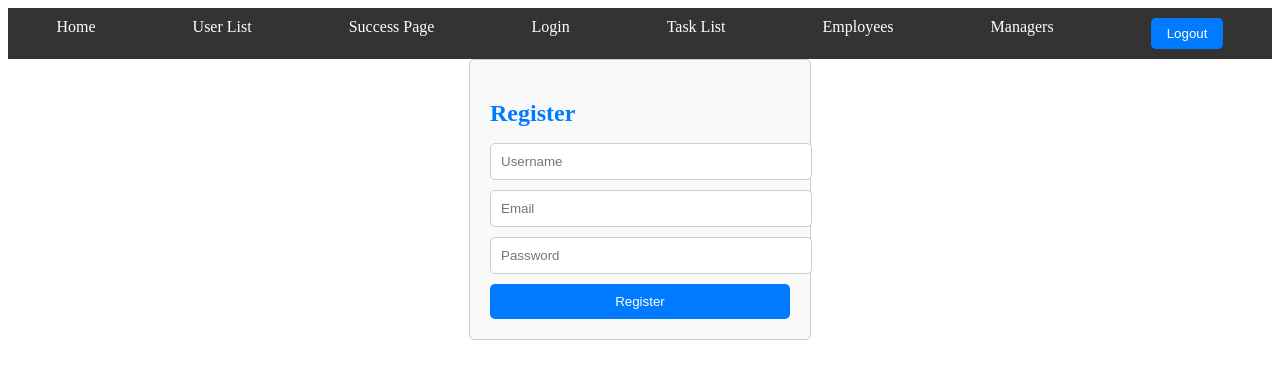
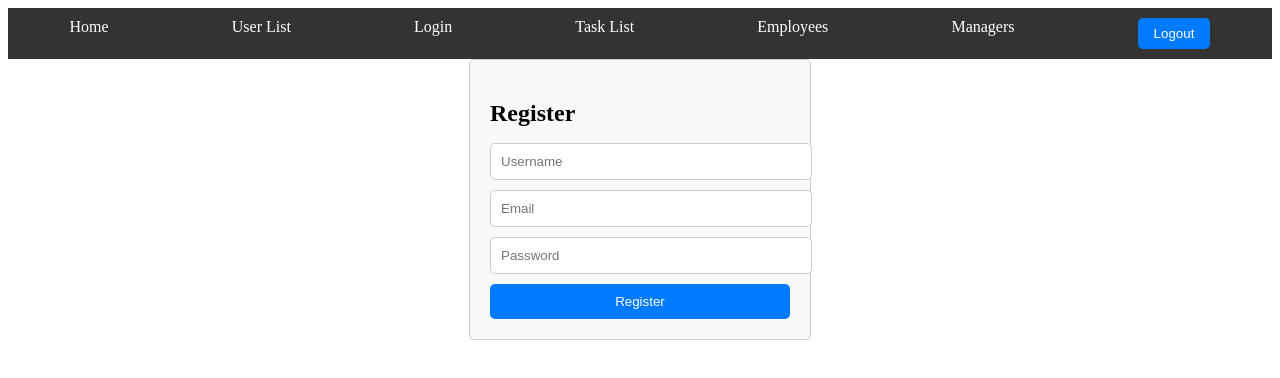
Before and after one commit to bwallace4/Final-Project-phase-5, a React (Create React App) app in the folder client/: page / in a window 1280 px wide. Shown: the top 378 px of the page. Built offline with nearby package versions, Linux system fonts and the light colour scheme.

Commit message:
deleted my success page

```diff
--- a/client/src/components/App.js
+++ b/client/src/components/App.js
@@ -1,16 +1,15 @@
-import React from 'react';
-import { BrowserRouter as Router, Route, Link, Switch } from 'react-router-dom';
-import RegisterForm from './RegisterForm';
-import SuccessPage from './SuccessPage';
-import UserList from './UserList';
-import LoginForm from './LoginForm';
-import CheckSession from './CheckSession';
-import Logout from './Logout';
-import UpdateUserForm from './UpdateUserForm';
-import TaskList from './TaskList';
-import EmployeeList from './EmployeeList';
-import ManagerList from './ManagerList';
-import './Navbar.css';
+import React from "react";
+import { BrowserRouter as Router, Route, Link, Switch } from "react-router-dom";
+import RegisterForm from "./RegisterForm";
+import UserList from "./UserList";
+import LoginForm from "./LoginForm";
+import CheckSession from "./CheckSession";
+import Logout from "./Logout";
+import UpdateUserForm from "./UpdateUserForm";
+import TaskList from "./TaskList";
+import EmployeeList from "./EmployeeList";
+import ManagerList from "./ManagerList";
+import "./Navbar.css";
 
 function App() {
   return (
@@ -18,25 +17,22 @@
       <nav>
         <ul>
           <li>
-            <Link to="/">Home</Link>
+            <Link to='/'>Home</Link>
           </li>
           <li>
-            <Link to="/user-list">User List</Link>
+            <Link to='/user-list'>User List</Link>
           </li>
           <li>
-            <Link to="/success-page">Success Page</Link>
+            <Link to='/login'>Login</Link>
           </li>
           <li>
-            <Link to="/login">Login</Link>
+            <Link to='/task-list'>Task List</Link>
           </li>
           <li>
-            <Link to="/task-list">Task List</Link>
+            <Link to='/employees'>Employees</Link>
           </li>
           <li>
-            <Link to="/employees">Employees</Link>
-          </li>
-          <li>
-            <Link to="/managers">Managers</Link>
+            <Link to='/managers'>Managers</Link>
           </li>
           <li>
             <Logout />
@@ -45,19 +41,18 @@
       </nav>
 
       <Switch>
-        <Route path="/success-page" component={SuccessPage} />
-        <Route path="/user-list" component={UserList} />
-        <Route path="/login">
+        <Route path='/user-list' component={UserList} />
+        <Route path='/login'>
           <div>
             <LoginForm />
             <CheckSession />
           </div>
         </Route>
-        <Route path="/managers" component={ManagerList} />
-        <Route path="/update-user/:userId" component={UpdateUserForm} />
-        <Route path="/task-list" component={TaskList} />
-        <Route path="/employees" component={EmployeeList} />
-        <Route path="/" component={RegisterForm} />
+        <Route path='/managers' component={ManagerList} />
+        <Route path='/update-user/:userId' component={UpdateUserForm} />
+        <Route path='/task-list' component={TaskList} />
+        <Route path='/employees' component={EmployeeList} />
+        <Route path='/' component={RegisterForm} />
       </Switch>
     </Router>
   );
--- a/client/src/components/LoginForm.js
+++ b/client/src/components/LoginForm.js
@@ -1,4 +1,4 @@
-// LoginForm.js
+
 
 import React, { useState } from 'react';
 import { useHistory } from 'react-router-dom';
--- a/client/src/components/ManagerList.js
+++ b/client/src/components/ManagerList.js
@@ -54,7 +54,7 @@
         throw new Error("Failed to delete the manager");
       }
 
-      // Filter out the deleted manager from the managers array
+
       const updatedManagers = managers.filter(
         (manager) => manager.id !== managerId
       );
@@ -102,7 +102,7 @@
         <div>
           <label>Email:</label>
           <input
-            type="email" // Use "email" input type for email field
+            type="email"
             name="email"
             value={formData.email}
             onChange={handleChange}
```
Also changed, not shown: client/src/components/CheckSession.js (+4 -12 lines), 2 other files (tests, documents, lock files or other folders).
